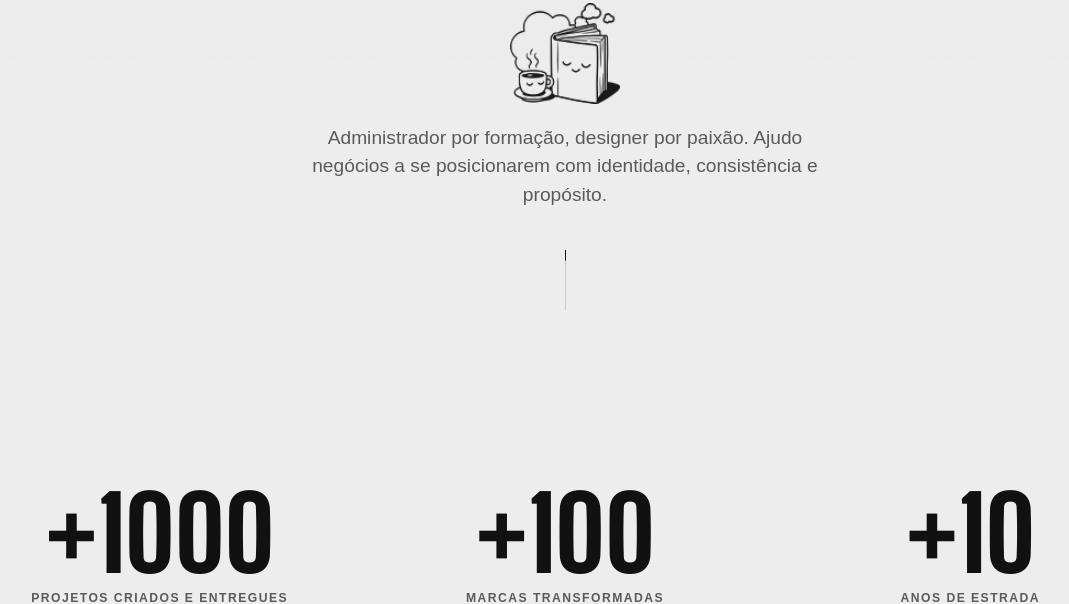
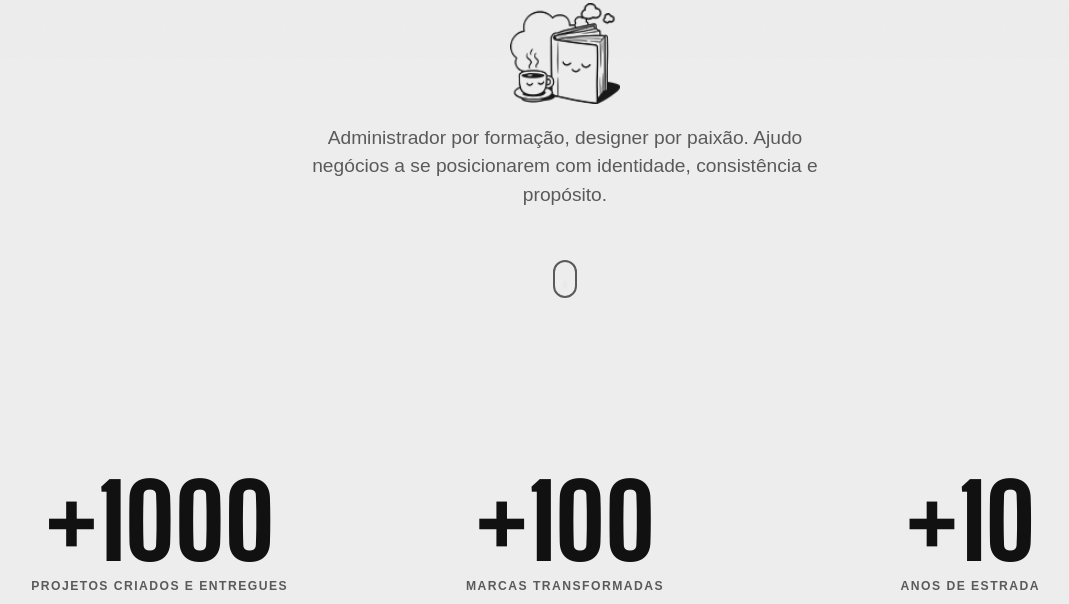
Before and after one commit to Calebe777/JunoRaiz, a PHP site: page / in a window 1280 px wide. Shown: the part 742-1346 px from the top of the page, without its empty margins (75-1144 px from the left). Run offline with PHP 8.4, Linux system fonts and the light colour scheme; some web fonts are replaced.

Commit message:
Substituindo barra simples pelo icone animado de mouse em tom cinza

```diff
--- a/index.html
+++ b/index.html
@@ -76,9 +76,9 @@
       </p>
 
       <div class="hero-scroll">
-        <div class="scroll-bar">
-          <div class="scroll-bar-in"></div>
-        </div>
+        <a href="#portfolio" class="mouse-scroll" aria-label="Rolar para baixo">
+          <span class="mouse-wheel"></span>
+        </a>
       </div>
     </div>
   </section>
--- a/style.css
+++ b/style.css
@@ -452,37 +452,48 @@ body.nav-open {
   display: flex;
   flex-direction: column;
   align-items: center;
+  margin-top: 10px;
 }
 
-.scroll-bar {
-  width: 1px;
-  height: 60px;
-  background: rgba(0, 0, 0, 0.15);
+.mouse-scroll {
+  width: 24px;
+  height: 38px;
+  border: 2px solid var(--muted);
+  border-radius: 14px;
   position: relative;
-  overflow: hidden;
+  display: block;
+  transition: border-color 0.25s, transform 0.25s;
 }
 
-.scroll-bar-in {
-  width: 100%;
-  height: 30%;
-  background: var(--text);
-  position: absolute;
-  top: 0;
-  left: 0;
-  animation: scrollDown 2s infinite ease-in-out;
+.mouse-scroll:hover {
+  border-color: var(--text);
+  transform: translateY(2px);
 }
 
-@keyframes scrollDown {
+.mouse-wheel {
+  width: 4px;
+  height: 8px;
+  background: var(--muted);
+  border-radius: 4px;
+  position: absolute;
+  top: 7px;
+  left: 50%;
+  transform: translateX(-50%);
+  animation: mouseScrollAnim 1.8s infinite ease-in-out;
+}
+
+@keyframes mouseScrollAnim {
   0% {
-    transform: translateY(-100%);
+    opacity: 1;
+    transform: translate(-50%, 0);
   }
-
-  80% {
-    transform: translateY(100%);
+  75% {
+    opacity: 0;
+    transform: translate(-50%, 12px);
   }
-
   100% {
-    transform: translateY(100%);
+    opacity: 0;
+    transform: translate(-50%, 12px);
   }
 }
 
```
